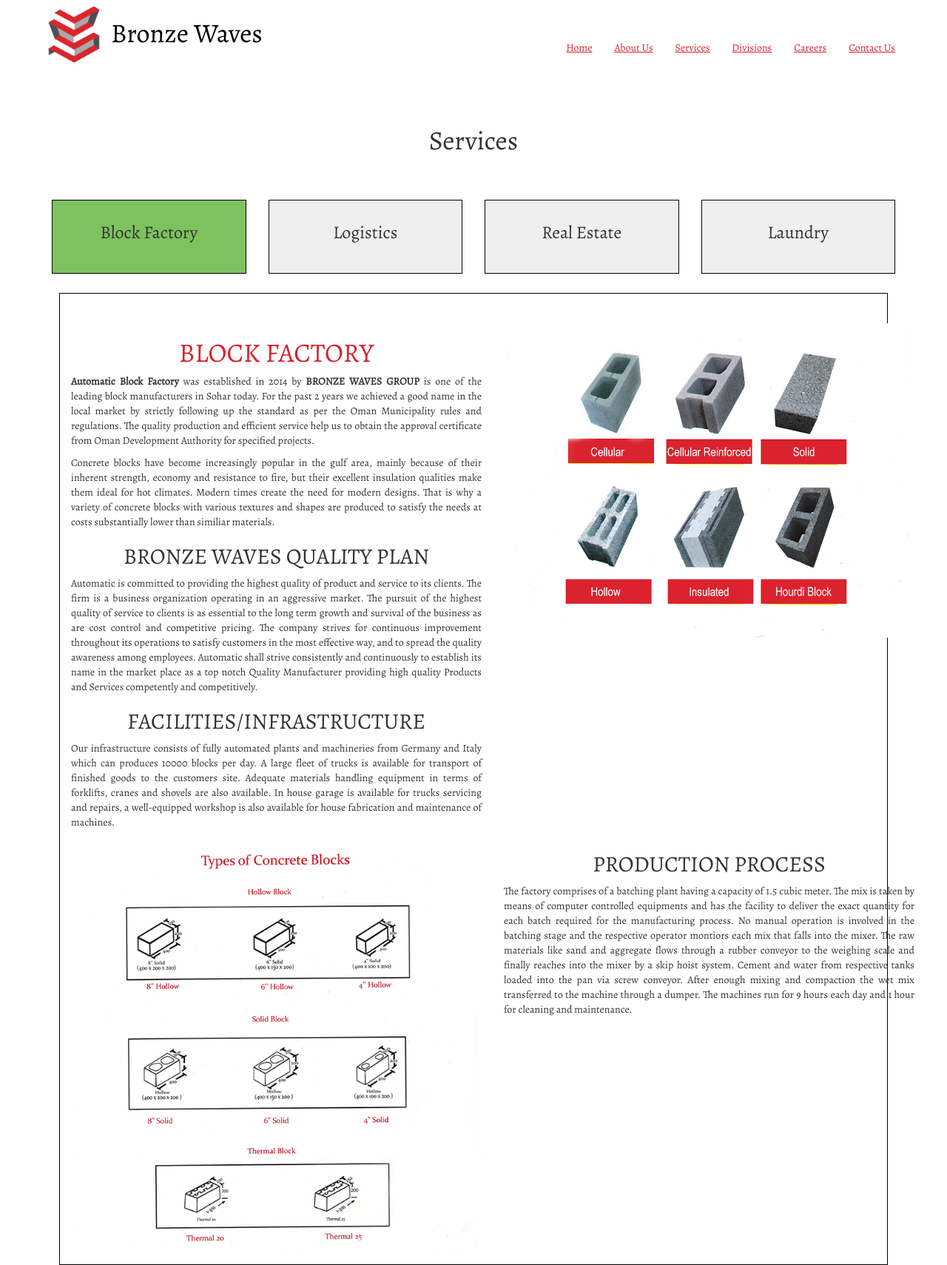
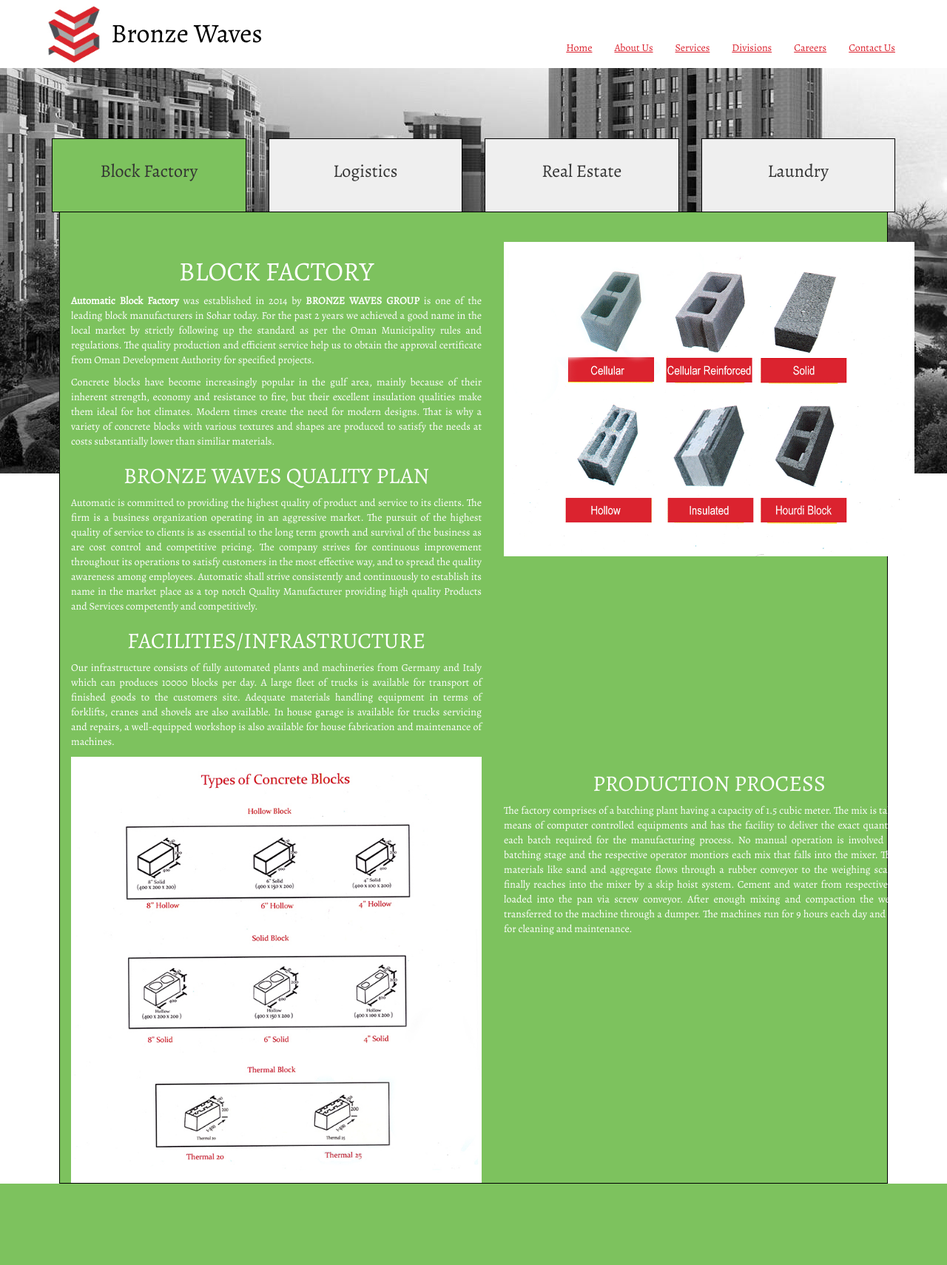
Before and after one commit to ruforavishnu/bronze-waves-website, a PHP site: page /services.html in a window 1280 px wide. Shown: the whole page at 74% size. After the commit the page ends 1600 px from the top, so only its background shows below. Run offline with PHP 8.4, Linux system fonts and the light colour scheme; some libraries are stand-ins or nearby versions.

Commit message:
services page complete,can be made live version

```diff
--- a/css/styles.css
+++ b/css/styles.css
@@ -7,12 +7,14 @@
 #back-img
 {
 
-background-color:#ffffff;
-padding:50px;
+background-image:url(../img/bg.jpg);
+	position:fixed;
 
 
-/*	width:100%;
-	height:590px;	*/
+
+	width:100%;
+	height:590px;
+	z-index:-10;
 }
 .back-light-color
 {
@@ -38,7 +40,7 @@ padding:50px;
 .block-shape
 {
 	position:relative;
-	top:50px;
+	top:77px;
 
 	height:100px;
 	background-color:#efefef;
@@ -206,38 +208,41 @@ padding:50px;
 {
 
 
-	background-color:#ffffff;
+	background-color:#7dc25e;
 	position:relative;
 	top:-4px;
 	border:1px solid black;
 	margin:80px;
+	color:white;
 
 }
 #service-section-logistics
 {
-	background-color:#ffffff;
+	background-color:#ed6e36;
 	position:relative;
 	top:-5px;
 	border:1px solid black;
 	margin:80px;
+	color:white;
 
 }
 #service-section-realestate
 {
-	background-color:#ffffff;
+	background-color:#3496cb;
 	position:relative;
 	top:-5px;
 	border:1px solid black;
 	margin:80px;
-
+	color:white;
 }
 #service-section-laundry
 {
-	background-color:#ffffff;
+	background-color:#923e8d;
 	position:relative;
 	top:-5px;
 	border:1px solid black;
 	margin:80px;
+	color:white;
 
 }
 #service-triangle
@@ -258,6 +263,10 @@ padding:50px;
     transform: scale(3, 1);
 
 
+}
+.services-heading
+{
+	background-color:white;
 }
 
 .text-black
--- a/services.html
+++ b/services.html
@@ -119,7 +119,9 @@
     </section>
     <div class="container ">
     <div class="row">
-    <div class="col-lg-12 "><h1 class="text-center">Services</h1></div>
+    <div class="col-lg-12 ">
+    <br><br><br>
+</div>
     </div>
 <div class="row">
 
@@ -147,7 +149,7 @@
 <br><br>
 
                  <div class="col-md-6 ">
-                                                    <h1 class="text-center fa-red">BLOCK FACTORY</h1>
+                                                    <h1 class="text-center ">BLOCK FACTORY</h1>
                 <p class="text-justify" ><strong>Automatic Block Factory </strong>was established in 2014 by <strong>BRONZE WAVES GROUP </strong>is one of the leading block manufacturers in Sohar today. For the past 2 years we achieved a good name in the local market by strictly following up the standard as per the Oman Municipality rules and regulations. The quality production and efficient service help us to obtain the approval certificate from Oman Development Authority for specified projects.</p>
 <p class="text-justify">
 Concrete blocks have become increasingly popular in the gulf area, mainly because of their inherent strength, economy and resistance to fire, but their excellent insulation qualities make them ideal for hot climates. Modern times create the need for modern designs. That is why a variety of concrete blocks with various textures and shapes are produced to satisfy the needs at costs substantially lower than similiar materials.</p>
@@ -191,7 +193,7 @@ The factory comprises of a batching plant having a capacity of 1.5 cubic meter.
 
             <div class="col-md-6 ">
             <br><br>
-				<h1 class="text-center fa-red">ROYAL LOGISTICS</h1>
+				<h1 class="text-center ">ROYAL LOGISTICS</h1>
                 <br>
                 <p class="text-justify">
                 <strong>Royal Logistics </strong>is one of <strong>Bronze Waves Trading Group</strong>, was founded with one purpose in mind – setting a new standard of communication and service in cargo transportation. This means we are keenly focused on providing rock-solid and reliable freight services and exceptional customer service, each and every time.
@@ -228,7 +230,7 @@ We are proactive about communicating with our customers, keeping you up to date
 
             <div class="col-md-6 ">
             <br><br>
-				<h1 class="text-center fa-red">REAL ESTATE</h1>
+				<h1 class="text-center ">REAL ESTATE</h1>
                 <br>
                 <p class="text-justify"><strong>Bronze Waves Real Estate</strong>, established in 2007, is one of the leading real estate companies in Oman.
 
@@ -296,7 +298,7 @@ The hard work and commitment from everyone involved at Bronze Waves has firmly e
 
             <div class="col-md-6 ">
             <br><br>
-				<h1 class="text-center fa-red">LAUNDRY</h1>
+				<h1 class="text-center ">LAUNDRY</h1>
                 <br>
 
 
@@ -366,7 +368,7 @@ $(document).ready(function() {
 		$('#service-section-realestate').fadeOut(300);
 		$('#service-section-laundry').fadeOut(300);
 
-		$('#services-logistics').css('background-color','#7dc25e');
+		$('#services-logistics').css('background-color','#ed6e36');
 		$('#services-block').css('background-color','#ffffff');
 		$('#services-realestate').css('background-color','#ffffff');
 
@@ -383,7 +385,7 @@ $(document).ready(function() {
 		$('#service-section-block').fadeOut(300);
 		$('#service-section-laundry').fadeOut(300);
 
-		$('#services-realestate').css('background-color','#7dc25e');
+		$('#services-realestate').css('background-color','#3496cb');
 		$('#services-logistics').css('background-color','#ffffff');
 		$('#services-block').css('background-color','#ffffff');
 		$('#services-laundry').css('background-color','#ffffff');
@@ -398,7 +400,7 @@ $(document).ready(function() {
 		$('#service-section-realestate').fadeOut(300);
 		$('#service-section-laundry').fadeIn(300);
 
-		$('#services-laundry').css('background-color','#7dc25e');
+		$('#services-laundry').css('background-color','#923e8d');
 		$('#services-logistics').css('background-color','#ffffff');
 		$('#services-realestate').css('background-color','#ffffff');
 		$('#services-block').css('background-color','#ffffff');
```
